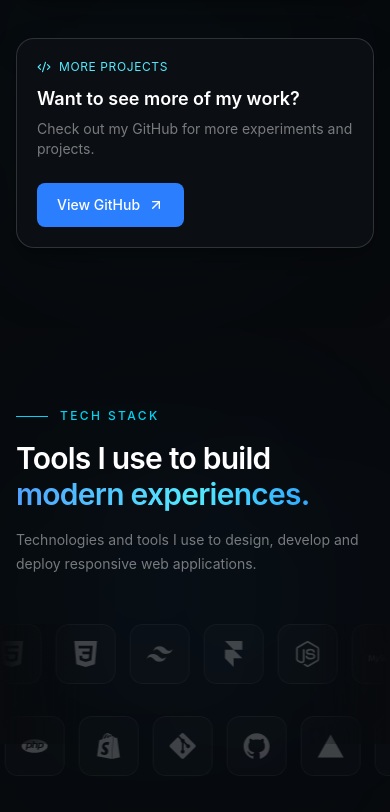
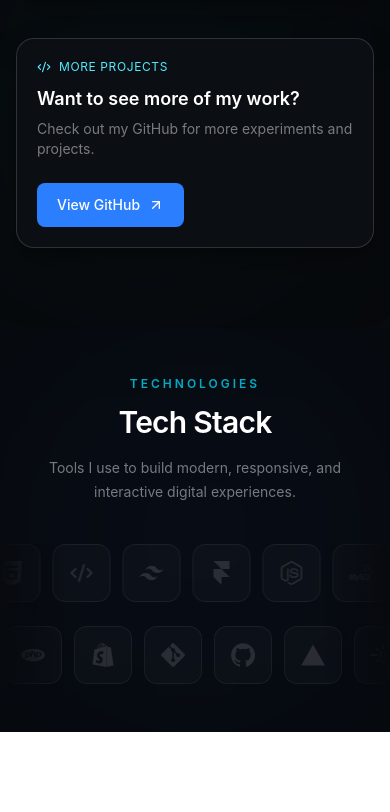
Before and after one commit to izafi/muhammad-huzaifa-portfolio, a React (Vite) app: page / in a window 390 px wide. Shown: the part 5883-6695 px from the top of the page. After the commit the page ends 6615 px from the top, so only its background shows below. Built offline with nearby package versions, Linux system fonts and the light colour scheme.

Commit message:
feat: update Technologies component with new icons, improved layout, and enhanced animations

```diff
--- a/src/components/Technologies.jsx
+++ b/src/components/Technologies.jsx
@@ -1,10 +1,10 @@
 import React from "react";
+import { Code2 } from "lucide-react";
 
 import {
   SiReact,
   SiJavascript,
   SiHtml5,
-  SiCss3,
   SiTailwindcss,
   SiFramer,
   SiNodedotjs,
@@ -20,6 +20,9 @@ import {
 } from "react-icons/si";
 
 const Technologies = () => {
+  // =========================
+  // FIRST ROW
+  // =========================
   const rowOne = [
     {
       name: "React.js",
@@ -37,8 +40,8 @@ const Technologies = () => {
       color: "#E34F26",
     },
     {
-      name: "CSS3",
-      icon: SiCss3,
+      name: "CSS",
+      icon: Code2,
       color: "#1572B6",
     },
     {
@@ -63,6 +66,9 @@ const Technologies = () => {
     },
   ];
 
+  // =========================
+  // SECOND ROW
+  // =========================
   const rowTwo = [
     {
       name: "Git",
@@ -106,146 +112,140 @@ const Technologies = () => {
     },
   ];
 
-  // Duplicate items for seamless infinite scrolling
+  // Duplicate items for seamless infinite animation
   const firstRow = [...rowOne, ...rowOne, ...rowOne];
   const secondRow = [...rowTwo, ...rowTwo, ...rowTwo];
+
+  // =========================
+  // TECHNOLOGY ITEM
+  // =========================
+  const TechItem = ({ item }) => {
+    const Icon = item.icon;
+
+    return (
+      <div
+        className="tech-icon group/item"
+        style={{
+          "--tech-color": item.color,
+        }}
+      >
+        <Icon className="tech-icon-svg" />
+
+        {/* Tooltip */}
+        <span className="tech-tooltip">
+          {item.name}
+        </span>
+      </div>
+    );
+  };
 
   return (
     <section
       id="technologies"
-      className="relative overflow-hidden bg-[#080A0D] py-20 sm:py-24 lg:py-28"
+      className="relative w-full overflow-hidden bg-[#070A0F] py-12 sm:py-16 lg:py-20"
     >
-      {/* ================= BACKGROUND ================= */}
+      {/* =========================
+          BACKGROUND GLOW
+      ========================= */}
+      <div className="pointer-events-none absolute left-1/2 top-1/2 h-72 w-72 -translate-x-1/2 -translate-y-1/2 rounded-full bg-blue-500/5 blur-[120px]" />
 
-      <div className="absolute inset-0 pointer-events-none">
-        <div className="absolute top-1/2 left-1/4 -translate-y-1/2 w-72 h-72 rounded-full bg-blue-500/[0.04] blur-[120px]" />
+      {/* =========================
+          SECTION HEADER
+      ========================= */}
+      <div className="relative z-10 mx-auto mb-10 max-w-3xl px-5 text-center sm:mb-12">
+        <p className="mb-3 text-xs font-semibold uppercase tracking-[0.25em] text-cyan-400/80">
+          Technologies
+        </p>
 
-        <div className="absolute top-1/2 right-1/4 -translate-y-1/2 w-72 h-72 rounded-full bg-cyan-500/[0.04] blur-[120px]" />
+        <h2 className="text-3xl font-semibold tracking-tight text-white sm:text-4xl lg:text-5xl">
+          Tech Stack
+        </h2>
+
+        <p className="mx-auto mt-4 max-w-xl text-sm leading-6 text-white/45 sm:text-base">
+          Tools I use to build modern, responsive, and interactive digital
+          experiences.
+        </p>
       </div>
 
-      {/* ================= CONTENT ================= */}
+      {/* =========================
+          TECH CAROUSELS
+      ========================= */}
+      <div className="relative space-y-6 sm:space-y-7">
+        {/* LEFT FADE */}
+        <div className="pointer-events-none absolute left-0 top-0 z-20 h-full w-16 bg-gradient-to-r from-[#070A0F] to-transparent sm:w-28 lg:w-44" />
 
-      <div className="relative">
+        {/* RIGHT FADE */}
+        <div className="pointer-events-none absolute right-0 top-0 z-20 h-full w-16 bg-gradient-to-l from-[#070A0F] to-transparent sm:w-28 lg:w-44" />
 
-        {/* ================= HEADER ================= */}
-
-        <div className="max-w-7xl mx-auto px-4 sm:px-6 lg:px-8 mb-12 sm:mb-14">
-
-          <div className="flex items-center gap-3 mb-4">
-            <span className="w-8 h-px bg-cyan-400" />
-
-            <span className="text-cyan-400 text-xs sm:text-sm font-medium tracking-[0.2em] uppercase">
-              Tech Stack
-            </span>
+        {/* =========================
+            ROW ONE
+            LEFT TO RIGHT
+        ========================= */}
+        <div className="tech-marquee overflow-hidden">
+          <div className="tech-track tech-track-left">
+            {firstRow.map((item, index) => (
+              <TechItem
+                key={`row-one-${item.name}-${index}`}
+                item={item}
+              />
+            ))}
           </div>
-
-          <h2 className="text-3xl sm:text-4xl lg:text-5xl font-semibold tracking-tight text-white">
-            Tools I use to build
-            <span className="block text-transparent bg-clip-text bg-gradient-to-r from-blue-400 via-cyan-300 to-blue-500">
-              modern experiences.
-            </span>
-          </h2>
-
-          <p className="mt-4 text-sm sm:text-base text-white/45 max-w-2xl leading-6">
-            Technologies and tools I use to design, develop and deploy
-            responsive web applications.
-          </p>
-
         </div>
 
-        {/* ================= CAROUSELS ================= */}
-
-        <div className="relative space-y-8">
-
-          {/* Left fade */}
-
-          <div className="absolute left-0 top-0 bottom-0 w-20 sm:w-32 z-20 pointer-events-none bg-gradient-to-r from-[#080A0D] to-transparent" />
-
-          {/* Right fade */}
-
-          <div className="absolute right-0 top-0 bottom-0 w-20 sm:w-32 z-20 pointer-events-none bg-gradient-to-l from-[#080A0D] to-transparent" />
-
-          {/* ================= ROW ONE ================= */}
-
-          <div className="overflow-hidden">
-
-            <div className="tech-track tech-track-left flex items-center w-max">
-
-              {firstRow.map((tech, index) => {
-                const Icon = tech.icon;
-
-                return (
-                  <div
-                    key={`row-one-${tech.name}-${index}`}
-                    className="tech-icon group"
-                    style={{
-                      "--tech-color": tech.color,
-                    }}
-                  >
-                    <Icon className="tech-icon-svg" />
-
-                    <span className="tech-tooltip">
-                      {tech.name}
-                    </span>
-                  </div>
-                );
-              })}
-
-            </div>
-
+        {/* =========================
+            ROW TWO
+            RIGHT TO LEFT
+        ========================= */}
+        <div className="tech-marquee overflow-hidden">
+          <div className="tech-track tech-track-right">
+            {secondRow.map((item, index) => (
+              <TechItem
+                key={`row-two-${item.name}-${index}`}
+                item={item}
+              />
+            ))}
           </div>
-
-          {/* ================= ROW TWO ================= */}
-
-          <div className="overflow-hidden">
-
-            <div className="tech-track tech-track-right flex items-center w-max">
-
-              {secondRow.map((tech, index) => {
-                const Icon = tech.icon;
-
-                return (
-                  <div
-                    key={`row-two-${tech.name}-${index}`}
-                    className="tech-icon group"
-                    style={{
-                      "--tech-color": tech.color,
-                    }}
-                  >
-                    <Icon className="tech-icon-svg" />
-
-                    <span className="tech-tooltip">
-                      {tech.name}
-                    </span>
-                  </div>
-                );
-              })}
-
-            </div>
-
-          </div>
-
         </div>
-
       </div>
 
-      {/* ================= STYLES ================= */}
+      {/* =========================
+          CUSTOM CSS
+      ========================= */}
+      <style>{`
+        /* =========================
+           MARQUEE
+        ========================= */
 
-      <style>{`
-        .tech-track {
-          gap: 22px;
+        .tech-marquee {
+          width: 100%;
+          overflow: hidden;
         }
 
+        .tech-track {
+          display: flex;
+          width: max-content;
+          align-items: center;
+          gap: 18px;
+          will-change: transform;
+        }
+
+        /* First row */
         .tech-track-left {
           animation: techScrollLeft 28s linear infinite;
         }
 
+        /* Second row */
         .tech-track-right {
           animation: techScrollRight 32s linear infinite;
         }
 
+        /* =========================
+           TECHNOLOGY CARD
+        ========================= */
+
         .tech-icon {
           position: relative;
+
           width: 72px;
           height: 72px;
 
@@ -255,119 +255,143 @@ const Technologies = () => {
           align-items: center;
           justify-content: center;
 
+          cursor: pointer;
+
+          border: 1px solid rgba(255, 255, 255, 0.06);
+
           border-radius: 16px;
+
+          background: rgba(255, 255, 255, 0.025);
 
           color: rgba(255, 255, 255, 0.22);
 
-          border: 1px solid rgba(255, 255, 255, 0.04);
-
-          background: rgba(255, 255, 255, 0.015);
-
           transition:
-            color 350ms ease,
-            transform 350ms ease,
-            border-color 350ms ease,
-            background 350ms ease,
-            box-shadow 350ms ease;
+            transform 300ms ease,
+            color 300ms ease,
+            background 300ms ease,
+            border-color 300ms ease,
+            box-shadow 300ms ease;
         }
 
+        /* =========================
+           ICON
+        ========================= */
+
         .tech-icon-svg {
-          width: 31px;
-          height: 31px;
+          width: 30px;
+          height: 30px;
 
           filter: grayscale(1);
 
+          opacity: 0.55;
+
           transition:
-            filter 350ms ease,
-            color 350ms ease,
-            transform 350ms ease;
+            filter 300ms ease,
+            opacity 300ms ease,
+            transform 300ms ease;
         }
+
+        /* =========================
+           HOVER CARD
+        ========================= */
 
         .tech-icon:hover {
           color: var(--tech-color);
 
           transform: translateY(-5px) scale(1.08);
 
+          background: rgba(255, 255, 255, 0.055);
+
           border-color: color-mix(
             in srgb,
-            var(--tech-color) 35%,
-            transparent
-          );
-
-          background: color-mix(
-            in srgb,
-            var(--tech-color) 6%,
+            var(--tech-color) 40%,
             transparent
           );
 
           box-shadow:
             0 0 20px color-mix(
               in srgb,
-              var(--tech-color) 18%,
+              var(--tech-color) 20%,
               transparent
             ),
-            0 0 45px color-mix(
+            inset 0 0 18px color-mix(
               in srgb,
-              var(--tech-color) 8%,
+              var(--tech-color) 5%,
               transparent
             );
         }
 
+        /* =========================
+           HOVER ICON
+        ========================= */
+
         .tech-icon:hover .tech-icon-svg {
-          filter: grayscale(0);
-
-          color: var(--tech-color);
-
-          transform: scale(1.12);
-
           filter:
+            grayscale(0)
             drop-shadow(
               0 0 8px color-mix(
                 in srgb,
-                var(--tech-color) 45%,
+                var(--tech-color) 55%,
                 transparent
               )
             );
+
+          opacity: 1;
+
+          transform: scale(1.1);
+
+          color: var(--tech-color);
         }
+
+        /* =========================
+           TOOLTIP
+        ========================= */
 
         .tech-tooltip {
           position: absolute;
 
           left: 50%;
-          bottom: -34px;
+          bottom: -40px;
 
-          transform: translateX(-50%) translateY(-4px);
+          transform: translateX(-50%) translateY(5px);
 
-          padding: 5px 9px;
+          white-space: nowrap;
 
-          border-radius: 6px;
-
-          background: #11151C;
+          padding: 6px 9px;
 
           border: 1px solid rgba(255, 255, 255, 0.08);
 
-          color: rgba(255, 255, 255, 0.75);
+          border-radius: 7px;
+
+          background: #0B0E13;
+
+          color: rgba(255, 255, 255, 0.8);
 
           font-size: 10px;
-
-          white-space: nowrap;
+          font-weight: 500;
 
           opacity: 0;
+          visibility: hidden;
 
           pointer-events: none;
 
           transition:
-            opacity 250ms ease,
-            transform 250ms ease;
-
-          z-index: 50;
+            opacity 200ms ease,
+            transform 200ms ease;
         }
 
+        /* Show tooltip */
         .tech-icon:hover .tech-tooltip {
           opacity: 1;
 
+          visibility: visible;
+
           transform: translateX(-50%) translateY(0);
         }
+
+        /* =========================
+           INFINITE ANIMATION
+        ========================= */
 
         @keyframes techScrollLeft {
           from {
@@ -389,21 +413,25 @@ const Technologies = () => {
           }
         }
 
+        /* =========================
+           MOBILE
+        ========================= */
+
         @media (max-width: 640px) {
           .tech-track {
-            gap: 14px;
+            gap: 12px;
           }
 
           .tech-icon {
-            width: 60px;
-            height: 60px;
+            width: 58px;
+            height: 58px;
 
             border-radius: 13px;
           }
 
           .tech-icon-svg {
-            width: 26px;
-            height: 26px;
+            width: 24px;
+            height: 24px;
           }
 
           .tech-tooltip {
@@ -419,9 +447,14 @@ const Technologies = () => {
           }
         }
 
+        /* =========================
+           REDUCED MOTION
+        ========================= */
+
         @media (prefers-reduced-motion: reduce) {
-          .tech-track {
-            animation: none;
+          .tech-track-left,
+          .tech-track-right {
+            animation-play-state: paused;
           }
         }
       `}</style>
```
